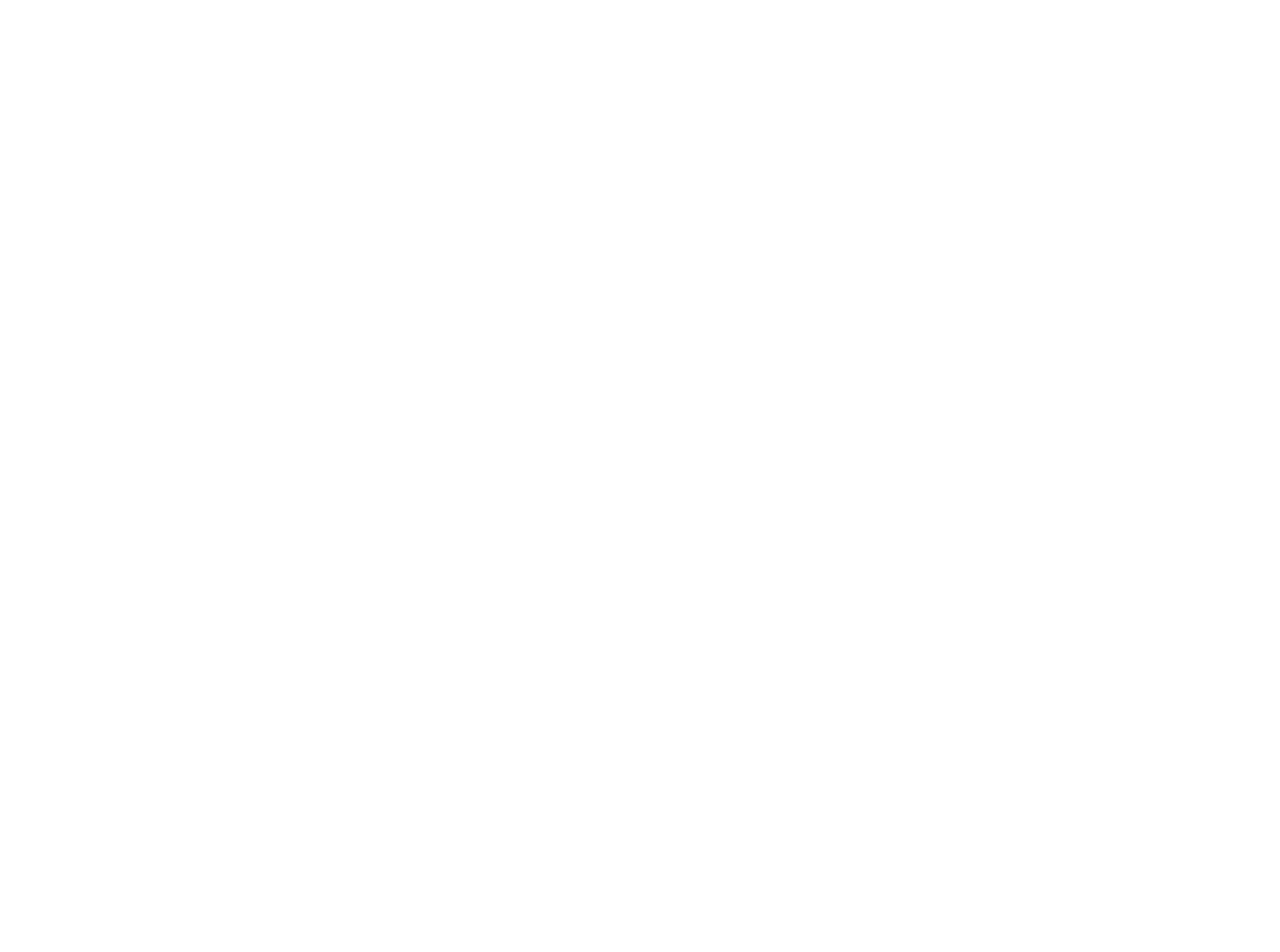
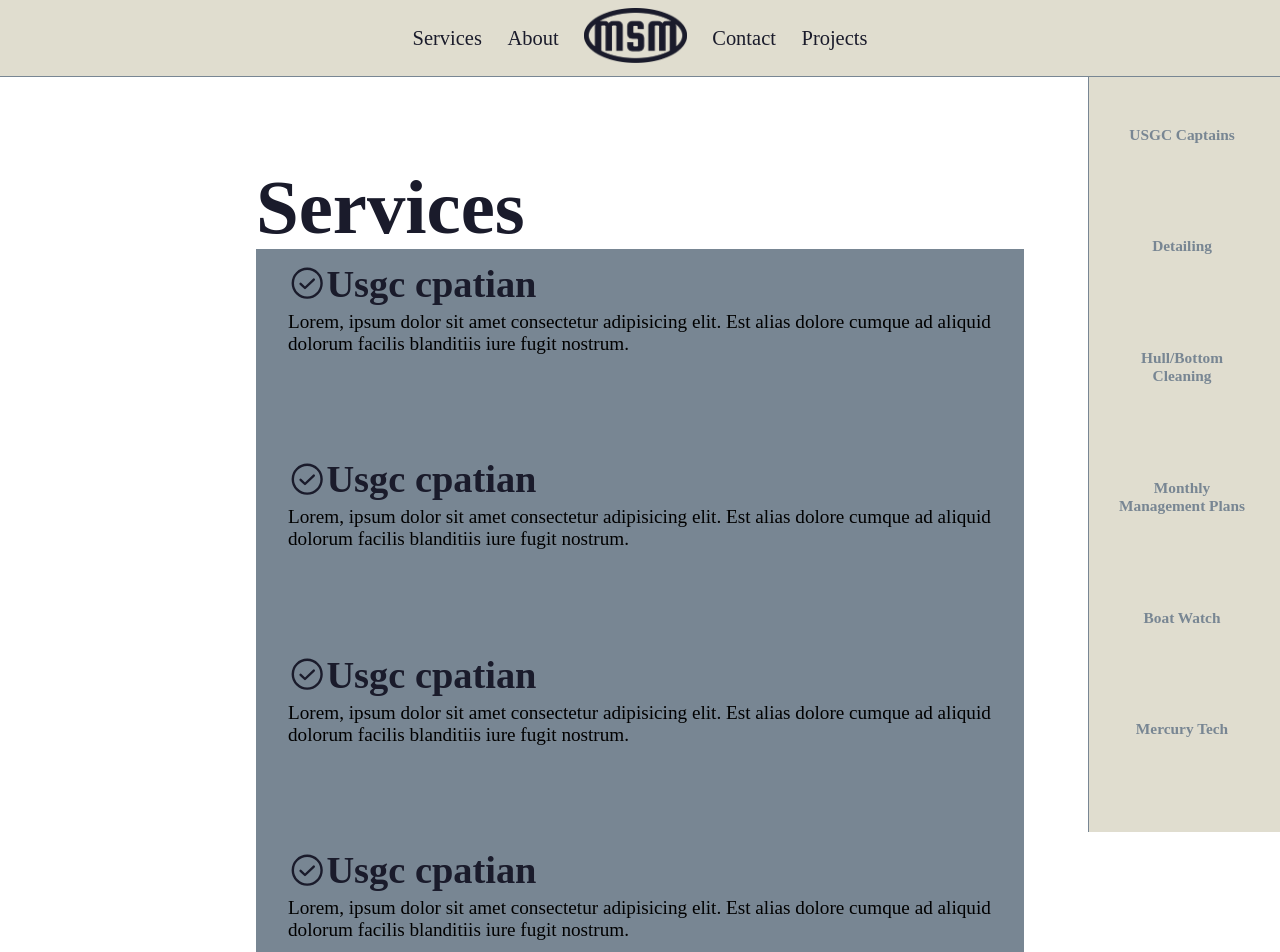
Before and after one commit to Breideva/MSM, a React (Vite) app in the folder msm/: page /services in a window 1280 px wide. Before the commit this address had no page. Shown: the top 952 px of the page. Before the commit the page ends 800 px from the top, so only its background shows below. Built offline with nearby package versions, Linux system fonts and the light colour scheme; a web font is replaced by a local one.

Commit message:
Added the service page

```diff
--- a/msm/src/App.jsx
+++ b/msm/src/App.jsx
@@ -1,5 +1,6 @@
 import { BrowserRouter as Router, Routes, Route } from 'react-router-dom';
 import { Home } from './pages/home';
+import { Services } from './pages/services';
 function App() {
 
 
@@ -8,6 +9,7 @@
       <Router>
         <Routes>
           <Route path="/" element={<Home />}></Route>
+          <Route path="/services" element={<Services />}></Route>
         </Routes>
       </Router>
     </>
--- a/msm/src/components/navbar.jsx
+++ b/msm/src/components/navbar.jsx
@@ -7,7 +7,7 @@
    <>
    <div className="nav">
         <ul className="nav-items">
-            <li><Link className="list-item" to='/'>Services</Link></li>
+            <li><Link className="list-item" to='/services'>Services</Link></li>
             <li><Link className="list-item" to='/'>About</Link></li>
             <li><Link className="list-item" to='/'><img src={logo} alt="logo"/></Link></li>
             <li><Link className="list-item" to='/'>Contact</Link></li>
--- /dev/null
+++ b/msm/src/pages/services.jsx
@@ -0,0 +1,98 @@
+import React from "react";
+import { Link } from "react-router-dom";
+import { Navbar } from "../components/navbar";
+import "../styles/services.css";
+import { CheckCircle } from "phosphor-react";
+
+export const Services = () => {
+  return (
+    <>
+      <Navbar />
+      <div className="main-sidebar">
+        <div className="sidebar">
+          <Link className="sidebar-link">
+            <h2>USGC Captains</h2>
+          </Link>
+          <Link className="sidebar-link">
+            <h2>Detailing</h2>
+          </Link>
+          <Link className="sidebar-link">
+            <h2>Hull/Bottom Cleaning</h2>
+          </Link>
+          <Link className="sidebar-link">
+            <h2>Monthly Management Plans</h2>
+          </Link>
+          <Link className="sidebar-link">
+            <h2>Boat Watch</h2>
+          </Link>
+          <Link className="sidebar-link">
+            <h2>Mercury Tech</h2>
+          </Link>
+        </div>
+      </div>
+      <div className="services-content">
+        <div className="services-header">
+          <h1>Services</h1>
+        </div>
+        <div className="services">
+          <div className="services-title">
+            <CheckCircle className="check"/>
+            <Link class="title-link"><h3>Usgc cpatian</h3></Link>
+            </div>
+            <p>
+              Lorem, ipsum dolor sit amet consectetur adipisicing elit. Est
+              alias dolore cumque ad aliquid dolorum facilis blanditiis iure
+              fugit nostrum.
+            </p>
+          <div className="services-title">
+            <CheckCircle className="check"/>
+            <Link class="title-link"><h3>Usgc cpatian</h3></Link>
+            </div>
+            <p>
+              Lorem, ipsum dolor sit amet consectetur adipisicing elit. Est
+              alias dolore cumque ad aliquid dolorum facilis blanditiis iure
+              fugit nostrum.
+            </p>
+          <div className="services-title">
+            <CheckCircle className="check"/>
+            <Link class="title-link"><h3>Usgc cpatian</h3></Link>
+            </div>
+            <p>
+              Lorem, ipsum dolor sit amet consectetur adipisicing elit. Est
+              alias dolore cumque ad aliquid dolorum facilis blanditiis iure
+              fugit nostrum.
+            </p>
+          <div className="services-title">
+            <CheckCircle className="check"/>
+            <Link class="title-link"><h3>Usgc cpatian</h3></Link>
+            </div>
+            <p>
+              Lorem, ipsum dolor sit amet consectetur adipisicing elit. Est
+              alias dolore cumque ad aliquid dolorum facilis blanditiis iure
+              fugit nostrum.
+            </p>
+          <div className="services-title">
+            <CheckCircle className="check"/>
+            <Link class="title-link"><h3>Usgc cpatian</h3></Link>
+            </div>
+            <p>
+              Lorem, ipsum dolor sit amet consectetur adipisicing elit. Est
+              alias dolore cumque ad aliquid dolorum facilis blanditiis iure
+              fugit nostrum.
+            </p>
+          <div className="services-title">
+            <CheckCircle className="check"/>
+            <Link class="title-link"><h3>Usgc cpatian</h3></Link>
+            </div>
+            <p>
+              Lorem, ipsum dolor sit amet consectetur adipisicing elit. Est
+              alias dolore cumque ad aliquid dolorum facilis blanditiis iure
+              fugit nostrum.
+            </p>
+
+
+        </div>
+      </div>
+    </>
+  );
+};
--- /dev/null
+++ b/msm/src/styles/services.css
@@ -0,0 +1,74 @@
+.main-sidebar {
+    display: flex;
+    position: fixed;
+    right: 0;
+    background-color: #E0DDCF;
+    width: 15vw;
+}
+.sidebar {
+    display: flex;
+    flex-direction: column;
+    align-items:center;
+    justify-content: space-evenly;
+    border-left: 1px #788693 solid;
+    height: 100vh;
+    margin-top: 2.5vw;
+}
+.sidebar-link {
+    text-decoration: none;
+    width: 70%;
+    text-align: center;
+}
+.sidebar-link h2:hover {
+    color: #1A1B2B;
+}
+.sidebar-link h2 {
+    color:#788693;
+    font-size: 1.2vw;
+}
+.services-content {
+    display: flex;
+    flex-direction: column;
+    align-items: center;
+    justify-content: center;
+    height:125vw;
+}
+.services-header {
+    display: flex;
+    justify-content: start;
+    width: 60%;
+}
+.services-content h1 {
+    font-size: 6vw;
+    color: #1a1b2b;
+    line-height: 6.5vw;
+}
+.services {
+    background-color: #788693;
+    width: 55%;
+    padding: 0 2.5%;
+}
+.services-title {
+    display: flex;
+    align-items: center;
+    margin: 1vw 0 .4vw 0;
+}
+.services-title .title-link {
+    text-decoration: none;
+}
+.services-title .check {
+    font-size: 3vw;
+    color:#1A1B2B
+}
+.services h3 {
+    font-size: 3vw;
+    color: #1a1b2b;
+}
+.services h3:hover {
+    color:#3E629D;
+}
+.services p {
+    font-size: 1.5vw;
+    font-weight: 300;
+    margin-bottom: 8vw;
+}
```
